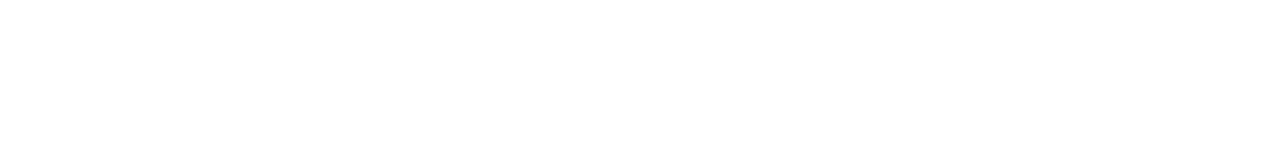
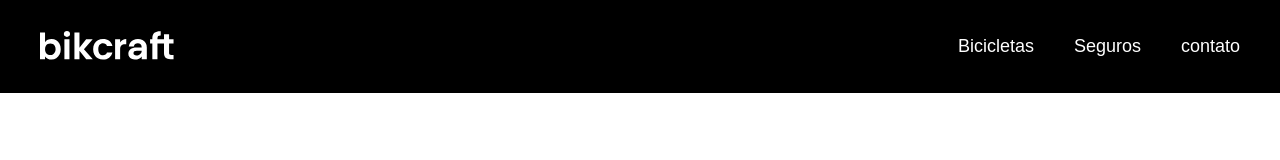
Before and after one commit to Rodrigo1984/bikcraft, a plain HTML site: page index.html in a window 1280 px wide. Drawn offline with Linux system fonts and the light colour scheme.

Commit message:
header e menu

```diff
--- a/css/style.css
+++ b/css/style.css
@@ -0,0 +1,89 @@
+body{
+    margin: 0px;
+    font-family: Arial, Helvetica, sans-serif;
+}
+
+ul{
+    margin: 0px;
+    padding: 0px;
+    list-style: none;
+}
+
+a{
+    text-decoration: none;
+}
+.header-bg{
+    background-color: #000000;
+}
+
+.header{
+    display: flex;
+    flex-wrap: wrap;
+    gap: 20px;
+    justify-content: space-between;
+    align-items: center;
+    padding: 20px;
+    max-width: 1200px;
+    margin-left: auto;
+    margin-right: auto;
+}
+
+.header-menu{
+    display: flex;
+    flex-wrap: wrap;
+    gap: 40px;
+}
+
+.header-menu a {
+    color: #ffffff;
+    display: inline-block;
+    padding: 16px 0px;
+    font-size: 18px;
+    position: relative;
+}
+
+.header-menu a:after{
+    content: "";
+    display: block;
+    height: 2px;
+    width: 0%;
+    background: #ffffff;
+    margin-top: 4px;
+    transition: 0.3s;
+    position: absolute;
+}
+
+.header-menu a:hover:after{
+    width: 100%;
+}
+
+.header-menu a:hover{
+    background-color: #2e2e2e;
+}
+
+
+
+@media (max-width: 800px) {
+    .header-menu{
+        gap: 20px;
+    }
+    .header-menu a {
+        background: #111111;
+        padding: 12px 16px;
+        border-radius: 4px;
+    }
+    .header a:after{
+        display: none;
+    }
+}
+
+@media (max-width: 600px) {
+    .header-menu{
+        gap: 12px;
+    }
+
+    .header-menu a {
+        padding: 8px 12px;
+        font-size: 14px;
+    }
+}
--- a/index.html
+++ b/index.html
@@ -9,6 +9,20 @@
     <link rel="stylesheet" href="./css/style.css">
 </head>
 <body>
+    <header class="header-bg">
+        <div class="header">
+            <a href="./">
+                <img src="./img/bikcraft.svg" alt="Bikcraft">
+            </a>
 
+            <nav aria-label="primaria">
+                <ul class="header-menu">
+                    <li><a href="./bicicletas.html">Bicicletas</a></li>
+                    <li><a href="./seguros.html">Seguros</a></li>
+                    <li><a href="./contato.html">contato</a></li>
+                </ul>
+            </nav>
+        </div>
+    </header>
 </body>
 </html>
```
Also changed, not shown: bicicletas.html (added), contato.html (added), seguros.html (added).
